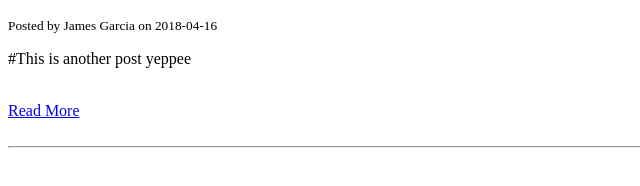
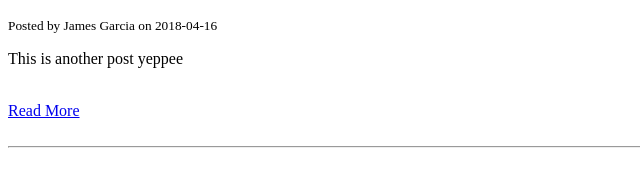
Before and after one commit to jamgar/gatsby-portfolio, a Gatsby site: page /blog in a window 1280 px wide. Shown: the part 314-500 px from the top of the page, 0-640 px from the left. Built offline with nearby package versions, Linux system fonts and the light colour scheme; Gatsby itself is replaced by a stand-in of ours.

Commit message:
Remove hash

```diff
--- a/blogs/this-another-posts.md
+++ b/blogs/this-another-posts.md
@@ -3,4 +3,4 @@
 date: '2018-04-16'
 title: This another Posts
 ---
-#This is another post yeppee
+This is another post yeppee
```
